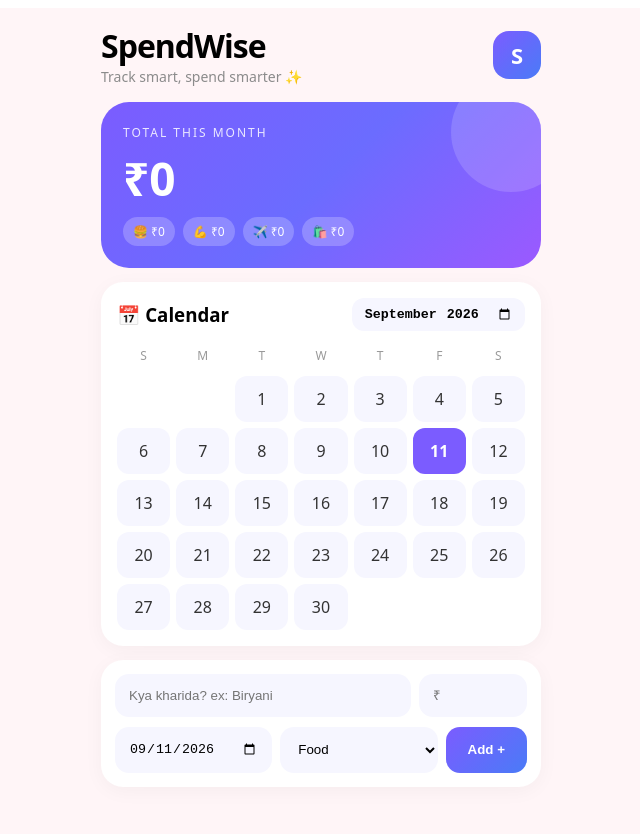
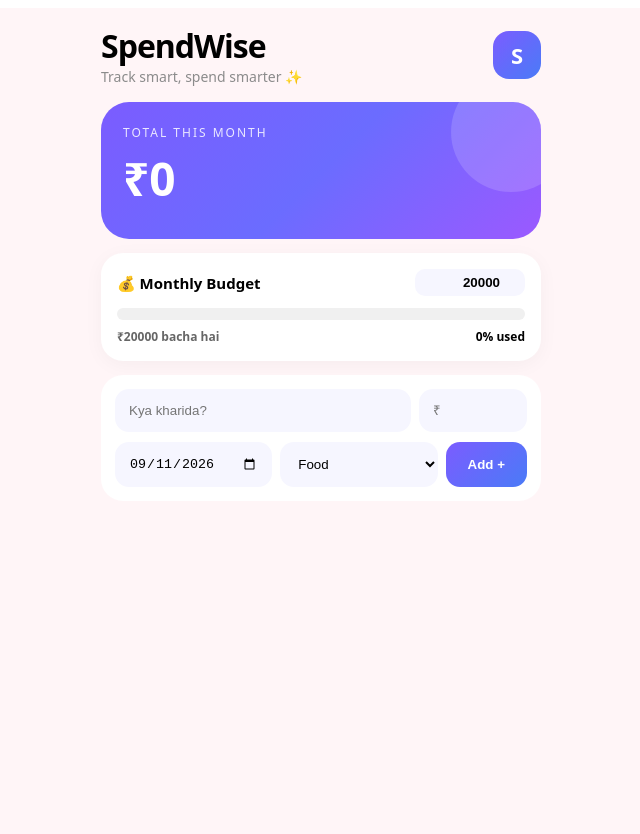
Before and after one commit to profitvertex-dot/SpendWise01, a React (Vite) app: page / in a window 1280 px wide. Shown: the top 834 px of the page, without its empty margins (319-959 px from the left). Built offline with nearby package versions, Linux system fonts and the light colour scheme.

Commit message:
Update App.tsx

```diff
--- a/src/App.tsx
+++ b/src/App.tsx
@@ -15,6 +15,9 @@ export default function App(){
   const [expenses, setExpenses] = useState<Expense[]>(()=>{
     try{ const s=localStorage.getItem('spendwise-final'); return s? JSON.parse(s): [] }catch{ return [] }
   })
+  const [budget, setBudget] = useState(()=>{
+    try{ const b=localStorage.getItem('spendwise-budget'); return b? Number(b) : 20000 }catch{ return 20000 }
+  })
   const [title, setTitle] = useState('')
   const [amount, setAmount] = useState('')
   const [cat, setCat] = useState<Cat>('Food')
@@ -22,9 +25,12 @@ export default function App(){
   const [viewMonth, setViewMonth] = useState(()=> new Date().toISOString().slice(0,7))
 
   useEffect(()=>{ localStorage.setItem('spendwise-final', JSON.stringify(expenses)) },[expenses])
+  useEffect(()=>{ localStorage.setItem('spendwise-budget', String(budget)) },[budget])
 
   const filtered = useMemo(()=> expenses.filter(e=> e.dateISO.startsWith(viewMonth)), [expenses, viewMonth])
   const total = filtered.reduce((a,b)=> a+b.amount, 0)
+  const pct = Math.min(100, Math.round((total/budget)*100))
+  const remaining = budget - total
 
   const byCat = useMemo(()=>{
     const m = new Map<Cat, number>()
@@ -39,12 +45,6 @@ export default function App(){
   }
   const del = (id:string)=> setExpenses(expenses.filter(e=> e.id!==id))
 
-  // calendar
-  const [year, month] = viewMonth.split('-').map(Number)
-  const daysInMonth = new Date(year, month, 0).getDate()
-  const firstDay = new Date(year, month-1, 1).getDay()
-  const days = Array(firstDay).fill(null).concat(Array.from({length: daysInMonth},(_,i)=> i+1))
-
   return(
     <div style={{minHeight:'100vh', background:'#FFF5F7', fontFamily:'system-ui', paddingBottom:90}}>
       <div style={{maxWidth:440, margin:'0 auto', padding:16}}>
@@ -53,20 +53,32 @@ export default function App(){
           <div style={{width:48, height:48, borderRadius:16, background:'linear-gradient(135deg,#7B5CFF,#4A7BF7)', display:'grid', placeItems:'center', color:'#fff', fontWeight:900, fontSize:22}}>S</div>
         </div>
 
-        {/* Total Card - C gradient */}
+        {/* TOTAL CARD */}
         <div style={{background:'linear-gradient(135deg,#7B5CFF 0%, #6B6CFF 50%, #9B59FF 100%)', borderRadius:28, padding:22, marginTop:16, color:'#fff', position:'relative', overflow:'hidden'}}>
           <div style={{position:'absolute', right:-30, top:-30, width:120, height:120, background:'rgba(255,255,255,0.15)', borderRadius:'50%'}}/>
           <p style={{margin:0, fontSize:12, letterSpacing:2, opacity:0.85}}>TOTAL THIS MONTH</p>
           <h1 style={{margin:'6px 0', fontSize:46, fontWeight:900}}>₹{total.toLocaleString('en-IN')}</h1>
           <div style={{display:'flex', gap:8, flexWrap:'wrap', marginTop:8}}>
-            {(['Food','Gym','Travel','Shopping'] as Cat[]).map(c=>{
-              const sum = filtered.filter(e=> e.cat===c).reduce((s,e)=> s+e.amount,0)
-              return <span key={c} style={{background:'rgba(255,255,255,0.22)', padding:'6px 10px', borderRadius:20, fontSize:12}}>{catMeta[c].emoji} ₹{sum}</span>
-            })}
+            {byCat.slice(0,4).map(([c,sum])=> <span key={c} style={{background:'rgba(255,255,255,0.22)', padding:'6px 10px', borderRadius:20, fontSize:12}}>{catMeta[c].emoji} ₹{sum}</span>)}
           </div>
         </div>
 
-        {/* Breakdown - NEW */}
+        {/* BUDGET BAR - NEW */}
+        <div style={{background:'#fff', borderRadius:22, padding:16, marginTop:14, boxShadow:'0 4px 20px rgba(0,0,0,0.04)'}}>
+          <div style={{display:'flex', justifyContent:'space-between', alignItems:'center'}}>
+            <h3 style={{margin:0, fontSize:15}}>💰 Monthly Budget</h3>
+            <input type="number" value={budget} onChange={e=> setBudget(Number(e.target.value)||0)} style={{width:90, border:0, background:'#F6F6FF', padding:'6px 10px', borderRadius:10, fontWeight:700, textAlign:'right'}}/>
+          </div>
+          <div style={{height:12, background:'#F0F0F0', borderRadius:10, marginTop:12, overflow:'hidden'}}>
+            <div style={{height:'100%', width:`${pct}%`, borderRadius:10, background: pct>=100? '#FF4D4F' : pct>=80? '#FF9E42' : 'linear-gradient(90deg,#7B5CFF,#4A7BF7)', transition:'all 0.4s'}}/>
+          </div>
+          <div style={{display:'flex', justifyContent:'space-between', marginTop:8, fontSize:12}}>
+            <span style={{color: remaining<0? '#FF4D4F' : '#666', fontWeight:700}}>{remaining<0? `₹${Math.abs(remaining)} over! ⚠️` : `₹${remaining} bacha hai`}</span>
+            <span style={{fontWeight:800}}>{pct}% used</span>
+          </div>
+        </div>
+
+        {/* BREAKDOWN */}
         {total>0 && (
           <div style={{background:'#fff', borderRadius:22, padding:16, marginTop:14, boxShadow:'0 4px 20px rgba(0,0,0,0.04)'}}>
             <div style={{display:'flex', justifyContent:'space-between', alignItems:'center', marginBottom:12}}>
@@ -74,11 +86,11 @@ export default function App(){
             </div>
             <div style={{display:'grid', gap:10}}>
               {byCat.map(([c,sum])=>{
-                const pct = Math.round((sum/total)*100)
+                const p = Math.round((sum/total)*100)
                 return (
                   <div key={c} style={{display:'flex', justifyContent:'space-between', alignItems:'center', background:catMeta[c].bg, padding:'12px 14px', borderRadius:14}}>
                     <div style={{display:'flex', gap:10, alignItems:'center'}}><span style={{fontSize:18}}>{catMeta[c].emoji}</span><div><div style={{fontWeight:700, fontSize:13}}>{c}</div><div style={{fontSize:12, color:'#666'}}>₹{sum}</div></div></div>
-                    <div style={{background:'#fff', color:catMeta[c].color, padding:'6px 12px', borderRadius:20, fontWeight:800, fontSize:12, border:`1px solid ${catMeta[c].color}30`}}>{pct}%</div>
+                    <div style={{background:'#fff', color:catMeta[c].color, padding:'6px 12px', borderRadius:20, fontWeight:800, fontSize:12}}>{p}%</div>
                   </div>
                 )
               })}
@@ -86,28 +98,11 @@ export default function App(){
           </div>
         )}
 
-        {/* Calendar */}
-        <div style={{background:'#fff', borderRadius:22, padding:16, marginTop:14, boxShadow:'0 4px 20px rgba(0,0,0,0.04)'}}>
-          <div style={{display:'flex', justifyContent:'space-between', alignItems:'center', marginBottom:10}}>
-            <h3 style={{margin:0}}>📅 Calendar</h3>
-            <input type="month" value={viewMonth} onChange={e=> setViewMonth(e.target.value)} style={{border:0, background:'#F6F6FF', padding:'8px 12px', borderRadius:12, fontWeight:600}}/>
-          </div>
-          <div style={{display:'grid', gridTemplateColumns:'repeat(7,1fr)', gap:6, textAlign:'center'}}>
-            {['S','M','T','W','T','F','S'].map(d=> <div key={d+d} style={{fontSize:12, color:'#999', padding:6}}>{d}</div>)}
-            {days.map((d,i)=>{
-              if(d===null) return <div key={i}/>
-              const isSelected = date===`${viewMonth}-${String(d).padStart(2,'0')}`
-              const hasExp = filtered.some(e=> Number(e.dateISO.slice(8,10))===d)
-              return <div key={i} onClick={()=> setDate(`${viewMonth}-${String(d).padStart(2,'0')}`)} style={{padding:12, borderRadius:12, background: isSelected? '#7B5CFF' : '#F6F6FF', color: isSelected? '#fff' : '#333', fontWeight: isSelected? 800 : 500, cursor:'pointer', position:'relative'}}>{d}{hasExp &&!isSelected && <span style={{position:'absolute', bottom:3, left:'50%', transform:'translateX(-50%)', width:4, height:4, background:'#7B5CFF', borderRadius:10}}/>}</div>
-            })}
-          </div>
-        </div>
-
-        {/* Input */}
-        <div style={{background:'#fff', borderRadius:22, padding:14, marginTop:14, display:'grid', gap:10, boxShadow:'0 4px 20px rgba(0,0,0,0.04)'}}>
+        {/* INPUT */}
+        <div style={{background:'#fff', borderRadius:22, padding:14, marginTop:14, display:'grid', gap:10}}>
           <div style={{display:'flex', gap:8}}>
-            <input value={title} onChange={e=> setTitle(e.target.value)} placeholder="Kya kharida? ex: Biryani" style={{flex:1, padding:14, borderRadius:14, border:0, background:'#F6F6FF', outline:'none'}}/>
-            <input value={amount} onChange={e=> setAmount(e.target.value)} type="number" placeholder="₹" style={{width:80, padding:14, borderRadius:14, border:0, background:'#F6F6FF', outline:'none'}}/>
+            <input value={title} onChange={e=> setTitle(e.target.value)} placeholder="Kya kharida?" style={{flex:1, padding:14, borderRadius:14, border:0, background:'#F6F6FF'}}/>
+            <input value={amount} onChange={e=> setAmount(e.target.value)} type="number" placeholder="₹" style={{width:80, padding:14, borderRadius:14, border:0, background:'#F6F6FF'}}/>
           </div>
           <div style={{display:'flex', gap:8}}>
             <input type="date" value={date} onChange={e=> setDate(e.target.value)} style={{flex:1, padding:14, borderRadius:14, border:0, background:'#F6F6FF'}}/>
@@ -115,16 +110,7 @@ export default function App(){
             <button onClick={add} style={{padding:'0 22px', borderRadius:14, border:0, background:'linear-gradient(135deg,#7B5CFF,#4A7BF7)', color:'#fff', fontWeight:800}}>Add +</button>
           </div>
         </div>
-
-        {/* List */}
-        <div style={{marginTop:14, display:'grid', gap:8}}>
-          {filtered.slice(0,20).map(e=> (
-            <div key={e.id} style={{background:'#fff', padding:'12px 14px', borderRadius:14, display:'flex', justifyContent:'space-between', alignItems:'center'}}>
-              <span><span>{catMeta[e.cat].emoji}</span> {e.title} • <small style={{color:'#888'}}>{e.dateISO}</small></span><span style={{display:'flex', gap:10}}><b>₹{e.amount}</b><span onClick={()=> del(e.id)} style={{color:'#ff6b6b', cursor:'pointer'}}>✕</span></span>
-            </div>
-          ))}
-        </div>
       </div>
     </div>
   )
-            }
+}
```
